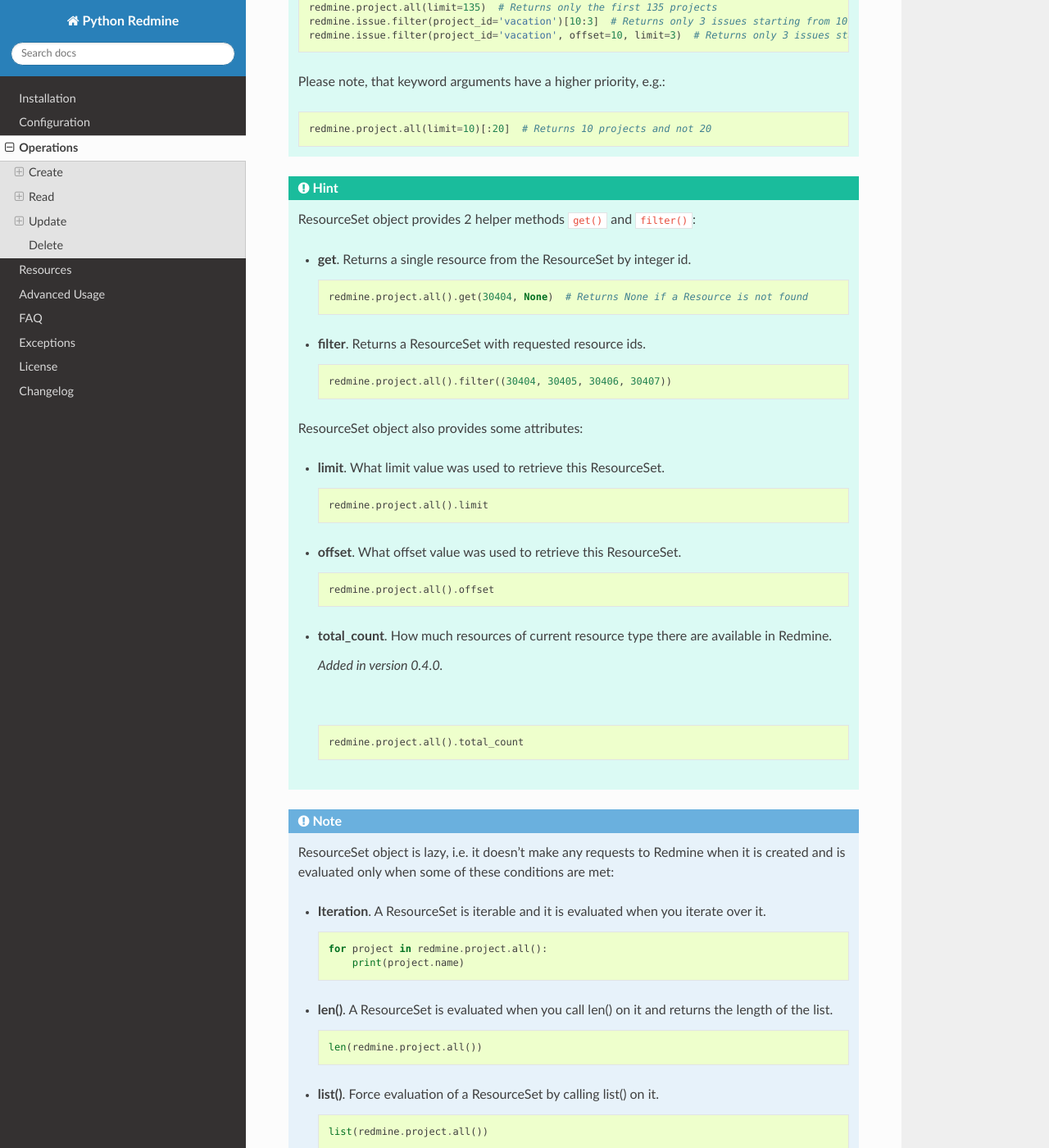
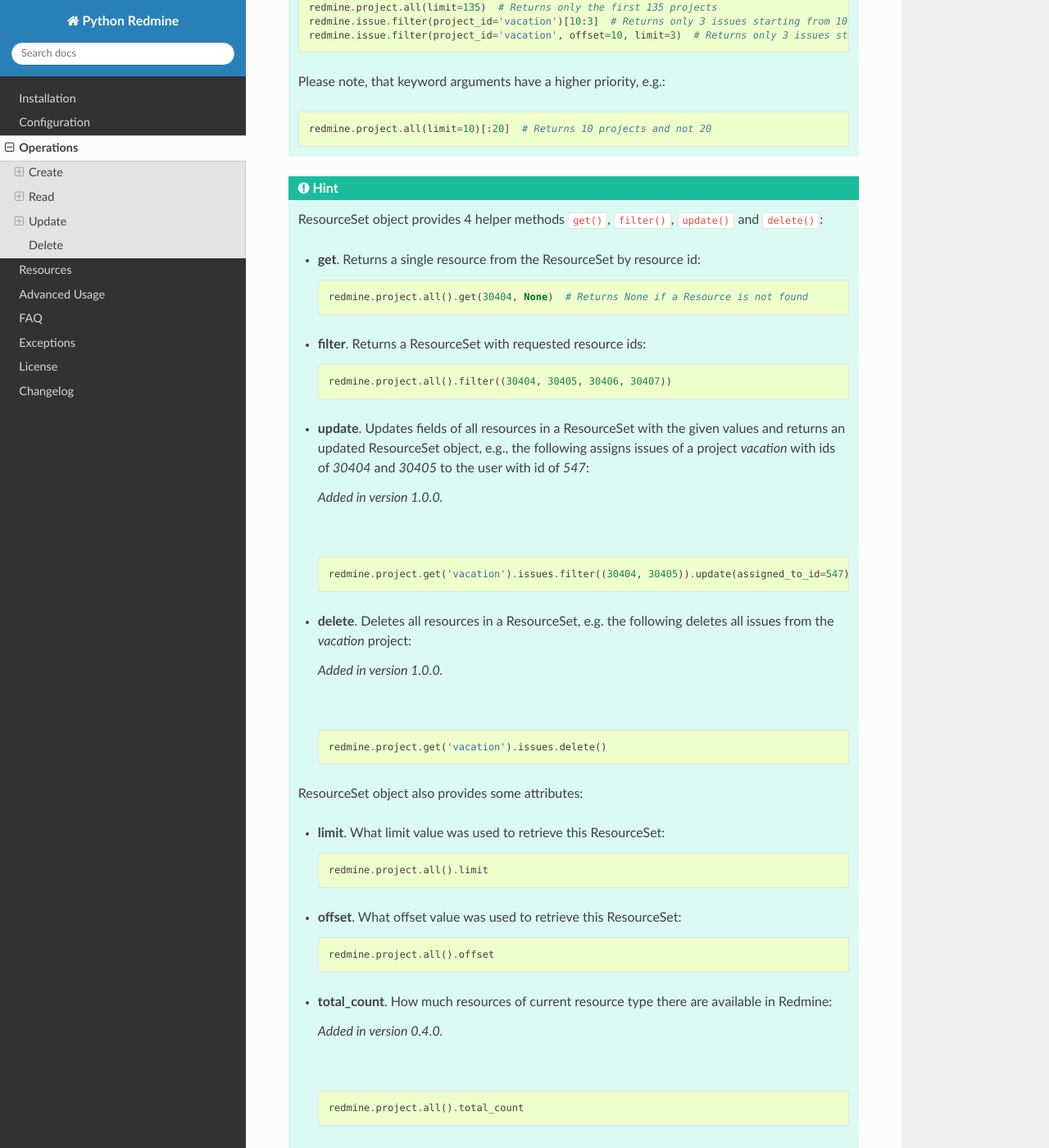
Before and after one commit to maxtepkeev/python-redmine, a Sphinx documentation site: the page built from docs/operations.rst, in a window 1280 px wide and 1400 px high, scrolled down 2604 px. Shown: the whole window at 82% size. Built offline with Sphinx 7.4.7 and the Read the Docs theme 2.0.0, drawn with Linux system fonts in a browser that asks for light colours.

Commit message:
resourceset bulk update and bulk delete

```diff
--- a/CHANGELOG.rst
+++ b/CHANGELOG.rst
@@ -21,6 +21,8 @@
   * Tracker - issues relation
   * IssueStatus - issues relation
 
+- Added: Introduced ``update()`` and ``delete()`` methods in a ResourceSet object which allow to
+  bulk update or bulk delete all resources in a ResourceSet object
 - Fixed: It was impossible to use ResourceSet's ``get()`` and ``filter()`` methods with WikiPage
   resource
 
--- a/docs/operations.rst
+++ b/docs/operations.rst
@@ -139,36 +139,59 @@
 
 .. hint::
 
-    ResourceSet object provides 2 helper methods ``get()`` and ``filter()``:
+    ResourceSet object provides 4 helper methods ``get()``, ``filter()``, ``update()`` and
+    ``delete()``:
 
-    * **get**. Returns a single resource from the ResourceSet by integer id.
+    * **get**. Returns a single resource from the ResourceSet by resource id:
 
       .. code-block:: python
 
             redmine.project.all().get(30404, None)  # Returns None if a Resource is not found
 
-    * **filter**. Returns a ResourceSet with requested resource ids.
+    * **filter**. Returns a ResourceSet with requested resource ids:
 
       .. code-block:: python
 
             redmine.project.all().filter((30404, 30405, 30406, 30407))
 
+    * **update**. Updates fields of all resources in a ResourceSet with the given values and returns
+      an updated ResourceSet object, e.g., the following assigns issues of a project *vacation* with
+      ids of *30404* and *30405* to the user with id of *547*:
+
+      .. versionadded:: 1.0.0
+
+      |
+
+      .. code-block:: python
+
+            redmine.project.get('vacation').issues.filter((30404, 30405)).update(assigned_to_id=547)
+
+    * **delete**. Deletes all resources in a ResourceSet, e.g. the following deletes all issues from
+      the *vacation* project:
+
+      .. versionadded:: 1.0.0
+
+      |
+
+      .. code-block:: python
+
+            redmine.project.get('vacation').issues.delete()
+
     ResourceSet object also provides some attributes:
 
-    * **limit**. What limit value was used to retrieve this ResourceSet.
+    * **limit**. What limit value was used to retrieve this ResourceSet:
 
       .. code-block:: python
 
             redmine.project.all().limit
 
-    * **offset**. What offset value was used to retrieve this ResourceSet.
+    * **offset**. What offset value was used to retrieve this ResourceSet:
 
       .. code-block:: python
 
             redmine.project.all().offset
 
-    * **total_count**. How much resources of current resource type there are available in
-      Redmine.
+    * **total_count**. How much resources of current resource type there are available in Redmine:
 
       .. versionadded:: 0.4.0
 
```
Also changed, not shown: 2 other files.
